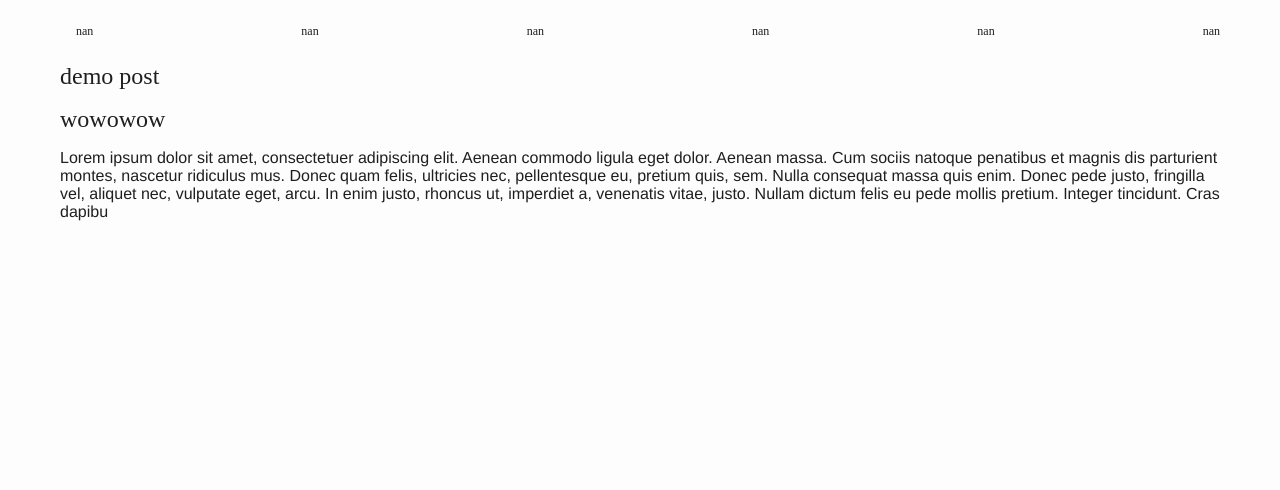
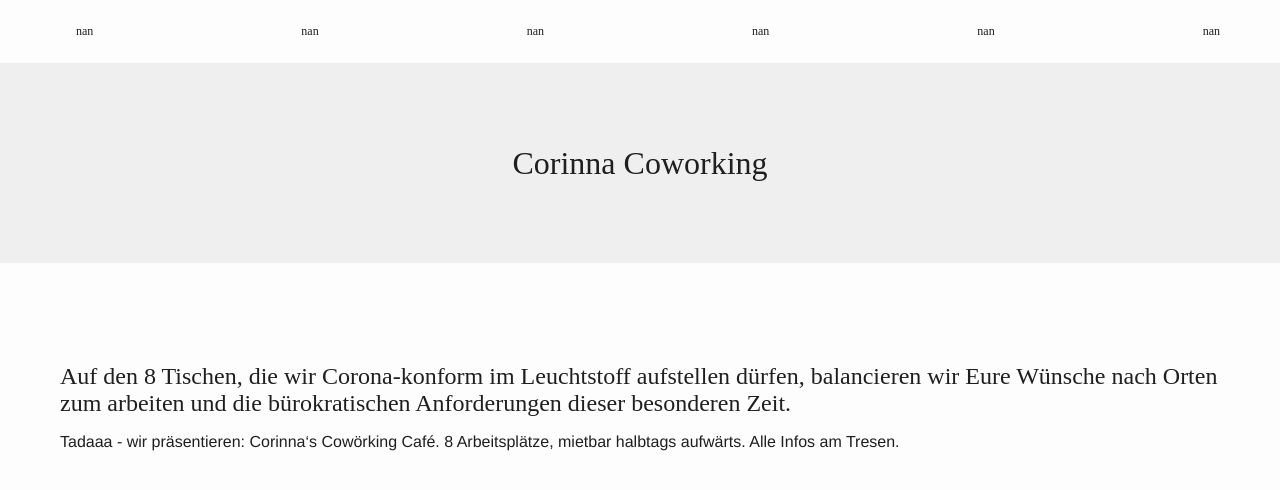
Before and after one commit to fynnit/ls, an Eleventy site: page news/article.md in a window 1280 px wide. Built offline with nearby package versions, Linux system fonts and the light colour scheme; Eleventy itself is replaced by a stand-in of ours; files that its build step writes are made by us from their sources.

Commit message:
added more

```diff
--- a/_includes/post.liquid
+++ b/_includes/post.liquid
@@ -3,8 +3,10 @@ layout: base.liquid
 ---
 
 <main class="post">
+    <header class="small" style="background-image: url({{header-image}})">
+        <h1>{{title}}</h1>
+    </header>
     <section>
-        <h1>{{title}}</h1>
         <p>{{content}}</p>
     </section>
 </main>
--- a/news/article.md
+++ b/news/article.md
@@ -1,9 +1,9 @@
 ---
-title: demo post
+title: Corinna Coworking
 layout: post.liquid
 tags: news
 ---
-
-wowowow
+Auf den 8 Tischen, die wir Corona-konform im Leuchtstoff aufstellen dürfen, balancieren wir Eure Wünsche nach Orten zum arbeiten und die bürokratischen Anforderungen dieser besonderen Zeit.
 ---
-Lorem ipsum dolor sit amet, consectetuer adipiscing elit. Aenean commodo ligula eget dolor. Aenean massa. Cum sociis natoque penatibus et magnis dis parturient montes, nascetur ridiculus mus. Donec quam felis, ultricies nec, pellentesque eu, pretium quis, sem. Nulla consequat massa quis enim. Donec pede justo, fringilla vel, aliquet nec, vulputate eget, arcu. In enim justo, rhoncus ut, imperdiet a, venenatis vitae, justo. Nullam dictum felis eu pede mollis pretium. Integer tincidunt. Cras dapibu
+Tadaaa - wir präsentieren: Corinna‘s Cowörking Café. 8 Arbeitsplätze,
+mietbar halbtags aufwärts. Alle Infos am Tresen.
```
Also changed, not shown: _includes/home.liquid (+6 -1 lines), 3 other files.
